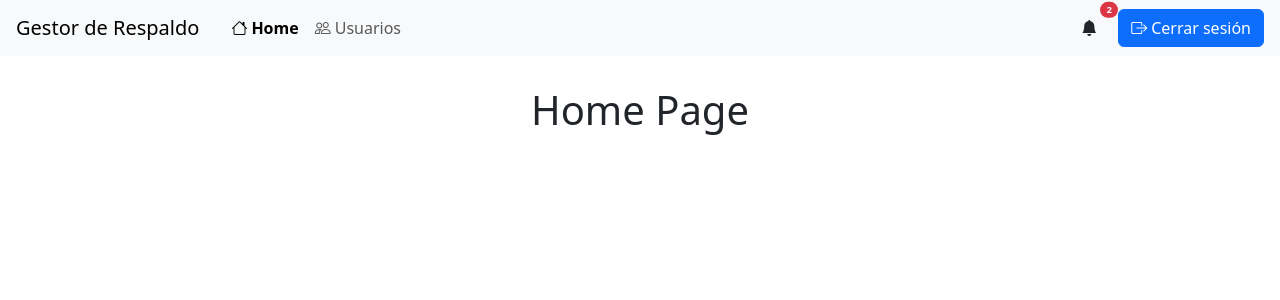
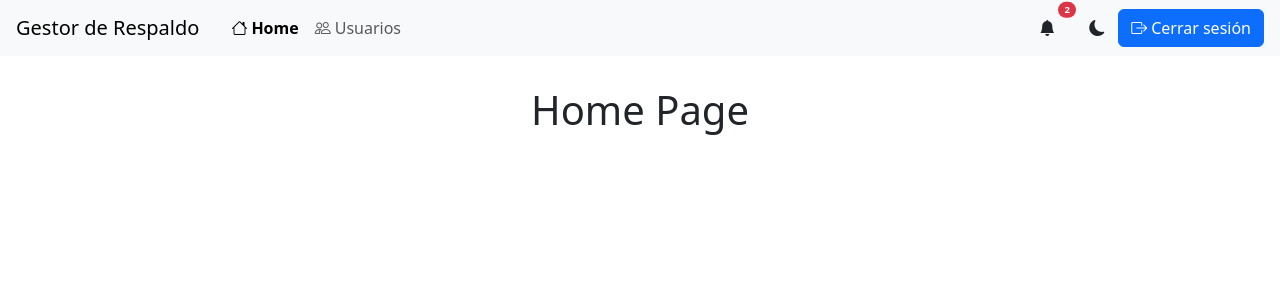
Before and after one commit to panswer/gestor_de_respaldo_fe, a React (Vite) app: page /home in a window 1280 px wide. Shown: the top 300 px of the page. Built offline with nearby package versions, Linux system fonts and the light colour scheme; sample sign-in values are in the browser's storage.

Commit message:
feature/dark mode
added dark mode

```diff
--- a/src/components/atoms/Table/index.tsx
+++ b/src/components/atoms/Table/index.tsx
@@ -18,7 +18,7 @@ function Table({
     className,
 }: TableProps) {
     const thead = useMemo(() =>
-        <thead className="table-dark">
+        <thead className="table">
             <tr>
                 {columns.map((col) => (
                     <th key={col.key ?? col.header} scope="col">{col.header}</th>
--- /dev/null
+++ b/src/components/atoms/ThemeToggle/index.tsx
@@ -0,0 +1,19 @@
+import { useCallback } from "react";
+import { useThemeStore } from "../../../stores/themeStore";
+
+function ThemeToggle() {
+    const theme = useThemeStore((s) => s.theme);
+    const toggleTheme = useThemeStore((s) => s.toggleTheme);
+
+    const handleClick = useCallback(() => {
+        toggleTheme();
+    }, [toggleTheme]);
+
+    return (
+        <button className="btn" onClick={handleClick} aria-label="Cambiar tema">
+            <i className={`bi bi-${theme === "light" ? "moon-fill" : "sun-fill"}`} />
+        </button>
+    );
+}
+
+export default ThemeToggle;
--- a/src/components/molecules/NotificationBell/index.tsx
+++ b/src/components/molecules/NotificationBell/index.tsx
@@ -91,7 +91,7 @@ function NotificationBell() {
                         notifications.map((n) => (
                             <div
                                 key={n.id}
-                                className={`dropdown-item border-bottom ${n.read ? "" : "bg-light"}`}
+                                className={`dropdown-item border-bottom ${n.read ? "" : "bg-body-tertiary"}`}
                                 onClick={() => handleNotificationClick(n)}
                                 style={{ cursor: "pointer" }}
                             >
--- a/src/components/pages/users/index.tsx
+++ b/src/components/pages/users/index.tsx
@@ -19,7 +19,7 @@ interface User {
 const statusBadge: Record<string, string> = {
     online: "bg-success",
     offline: "bg-secondary",
-    busy: "bg-warning text-dark",
+    busy: "text-bg-warning",
 };
 
 const PAGE_SIZE = 5;
@@ -88,7 +88,7 @@ function UsersPage() {
         header: "Rol",
         render: (row) => {
             const rol = String(row.rol);
-            const badge = rol === "admin" ? "bg-primary" : rol === "editor" ? "bg-info text-dark" : "bg-secondary";
+            const badge = rol === "admin" ? "text-bg-primary" : rol === "editor" ? "text-bg-info" : "text-bg-secondary";
             return <span className={`badge ${badge}`}>{rol}</span>;
         },
     }, {
--- a/src/components/templates/AuthTemplate/index.tsx
+++ b/src/components/templates/AuthTemplate/index.tsx
@@ -3,6 +3,7 @@ import { NavLink, Outlet, useNavigate } from "react-router";
 import Button from "../../atoms/Button";
 import Icon from "../../atoms/Icon";
 import NotificationBell from "../../molecules/NotificationBell";
+import ThemeToggle from "../../atoms/ThemeToggle";
 
 function AuthTemplate() {
     const navigate = useNavigate();
@@ -28,6 +29,7 @@ function AuthTemplate() {
                 </li>
             </ul>
             <NotificationBell />
+            <ThemeToggle />
             <Button icon="box-arrow-right" onClick={handleSignOut}>Cerrar sesión</Button>
         </nav>
         <main className="container mt-4">
--- a/src/components/templates/GuestTemplate/index.tsx
+++ b/src/components/templates/GuestTemplate/index.tsx
@@ -1,9 +1,15 @@
 import { Outlet } from "react-router";
+import ThemeToggle from "../../atoms/ThemeToggle";
 
 function GuestTemplate() {
-    return <section className="container min-vh-100 d-flex justify-content-center align-items-center">
-        <Outlet />
-    </section>
+    return <>
+        <div className="position-fixed top-0 end-0 p-3" style={{ zIndex: 1056 }}>
+            <ThemeToggle />
+        </div>
+        <section className="container min-vh-100 d-flex justify-content-center align-items-center">
+            <Outlet />
+        </section>
+    </>
 }
 
 export default GuestTemplate
--- /dev/null
+++ b/src/stores/themeStore.ts
@@ -0,0 +1,33 @@
+import { create } from "zustand";
+
+type Theme = "light" | "dark";
+
+interface ThemeState {
+    theme: Theme;
+    toggleTheme: () => void;
+}
+
+function getInitialTheme(): Theme {
+    const stored = localStorage.getItem("theme");
+    if (stored === "dark" || stored === "light") return stored;
+    return "light";
+}
+
+function applyTheme(theme: Theme) {
+    document.documentElement.dataset.bsTheme = theme;
+    localStorage.setItem("theme", theme);
+}
+
+const initial = getInitialTheme();
+applyTheme(initial);
+
+export const useThemeStore = create<ThemeState>((set) => ({
+    theme: initial,
+    toggleTheme: () => {
+        set((state) => {
+            const next = state.theme === "light" ? "dark" : "light";
+            applyTheme(next);
+            return { theme: next };
+        });
+    },
+}));
```
